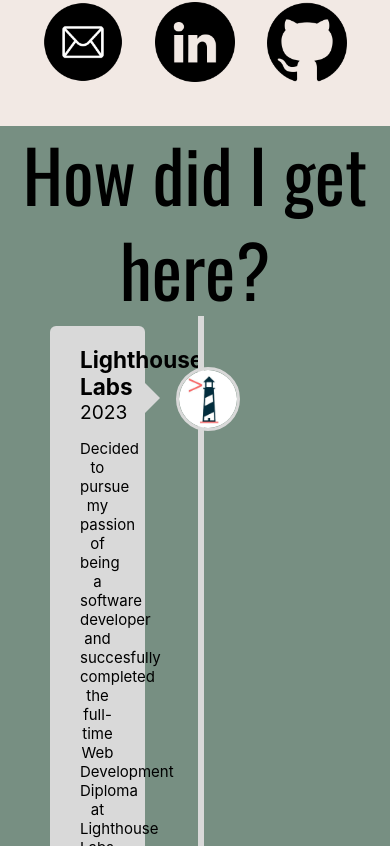
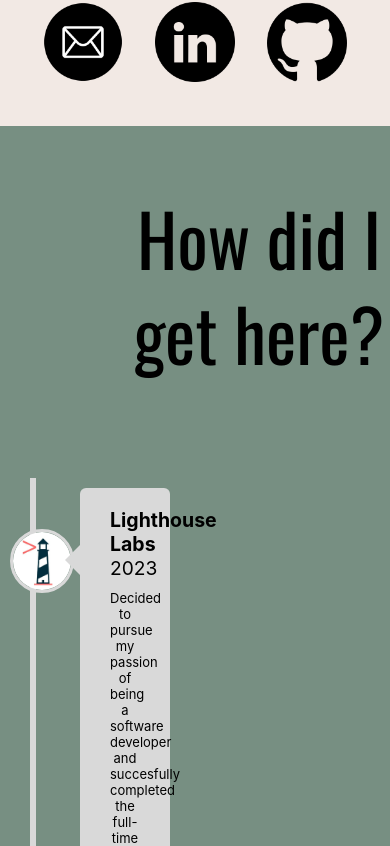
Before and after one commit to charlie-chandler/portfolio, a React (Create React App) app: page / in a window 390 px wide. Shown: the part 798-1644 px from the top of the page. Built offline with nearby package versions, Linux system fonts and the light colour scheme.

Commit message:
Add animations and responsive styling to Timeline

```diff
--- a/src/components/Introduction.tsx
+++ b/src/components/Introduction.tsx
@@ -33,8 +33,8 @@ function Introduction() {
       </div>
       <div className={iconContainer}>
         <a href="mailto:charlesmjchandler@gmail.com?subject=Nice to meet you!&amp;body=Hi Charlie,"><img src="icons/email.png" alt="email-icon"></img></a>
-        <a href="https://www.linkedin.com/in/charlesmchandler/" target="_blank"><img src="icons/linkedin.png" alt="linkedin-icon"></img></a>
-        <a href="https://github.com/charlie-chandler" target="_blank"><img src="icons/github.png" alt="github-icon"></img></a>
+        <a href="https://www.linkedin.com/in/charlesmchandler/" target="_blank" rel="noreferrer"><img src="icons/linkedin.png" alt="linkedin-icon"></img></a>
+        <a href="https://github.com/charlie-chandler" target="_blank" rel="noreferrer"><img src="icons/github.png" alt="github-icon"></img></a>
       </div>
     </div>
   )
--- a/src/styles/Timeline.css
+++ b/src/styles/Timeline.css
@@ -1,4 +1,4 @@
-*{
+* {
   margin: 0;
   padding: 0;
   box-sizing: border-box;
@@ -7,7 +7,7 @@
 .background {
   background-color: #778F82;
   width: 100%;
-  height: 50rem;
+  height: 70rem;
 }
 
 .title {
@@ -16,19 +16,53 @@
   font-weight: 400;
   font-size: 4.5rem;
   line-height: 95px;
+
+  display: flex;
+  justify-content: left;
+  padding: 4rem 0 3rem 8rem;
 }
 
 .timeline {
   position: relative;
   max-width: 1200px;
-  /* margin: 100px auto; */
+  margin: 100px auto;
 }
 
 .container {
   padding: 10px 50px;
   position: relative;
   width: 50%;
-  /* background: #516259; */
+  animation: movedown 1s linear forwards;
+  opacity: 0;
+  z-index: 20;
+}
+
+@keyframes movedown {
+  0% {
+    opacity: 1;
+    transform: translateY(-30px);
+  }
+
+  100% {
+    opacity: 1;
+    transform: translateY(0px);
+  }
+}
+
+.container:nth-child(1) {
+  animation-delay: 0s;
+}
+
+.container:nth-child(2) {
+  animation-delay: 2s;
+}
+
+.container:nth-child(3) {
+  animation-delay: 4s;
+}
+
+.container:nth-child(4) {
+  animation-delay: 6s;
 }
 
 .text-box {
@@ -59,7 +93,7 @@
 
   right: -45px;
   top: 3.2rem;
-  z-index: 10;
+  z-index: 1;
 }
 
 .right-container img {
@@ -71,11 +105,23 @@
   position: absolute;
   width: 6px;
   height: 38rem;
+  background: #D9D9D9;
   top: 0;
   left: 51%;
   margin-left: -1px;
-  z-index: 1; /* Might have to change this to 1 - curently doesnt appear*/
-  background: #D9D9D9;
+  z-index: 10;
+  /* Might have to change this to 1 - curently doesnt appear*/
+  animation: moveline 6s linear forwards;
+}
+
+@keyframes moveline {
+  0% {
+    height: 0;
+  }
+
+  100% {
+    height: 87%;
+  }
 }
 
 .text-box small {
@@ -107,3 +153,43 @@
   border-right: 15px solid #D9D9D9;
   left: -15px;
 }
+
+/* Responsive styling */
+
+@media screen and (max-width: 600px) {
+  .timeline {
+    margin: 50px auto;
+  }
+
+  .timeline::after {
+    left: 31px;
+  }
+
+  .container {
+    width: 50%;
+    padding-left: 80px;
+    padding-right: 25px;
+  }
+
+  .text-box {
+    font-size: 13px;
+  }
+
+  .text-box small {
+    margin-bottom: 10px;
+  }
+
+  .right-container {
+    left: 0;
+  }
+
+  .left-container img, .right-container img {
+    left: 10px;
+  }
+
+  .left-container-arrow, .right-container-arrow {
+    border-right: 15px solid #D9D9D9;
+    border-left: 0;
+    left: -15px;
+  }
+}
```
